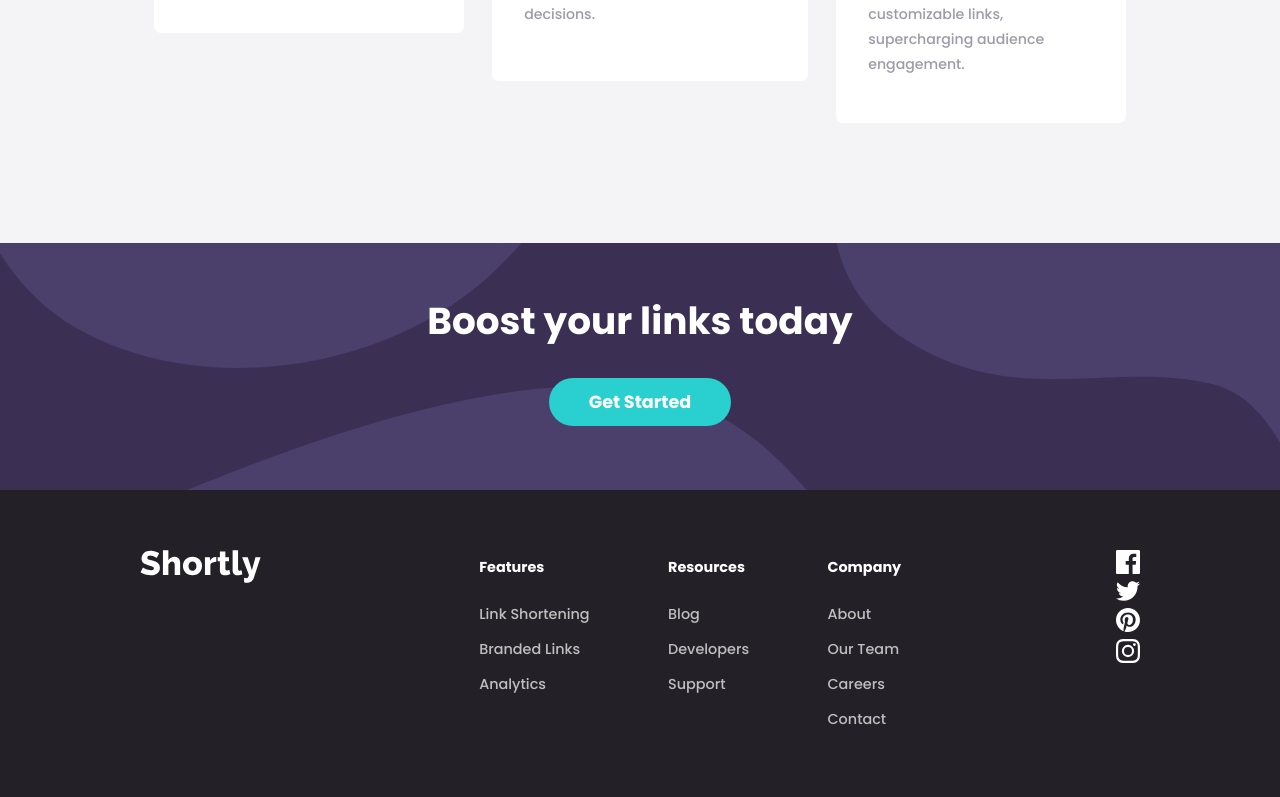
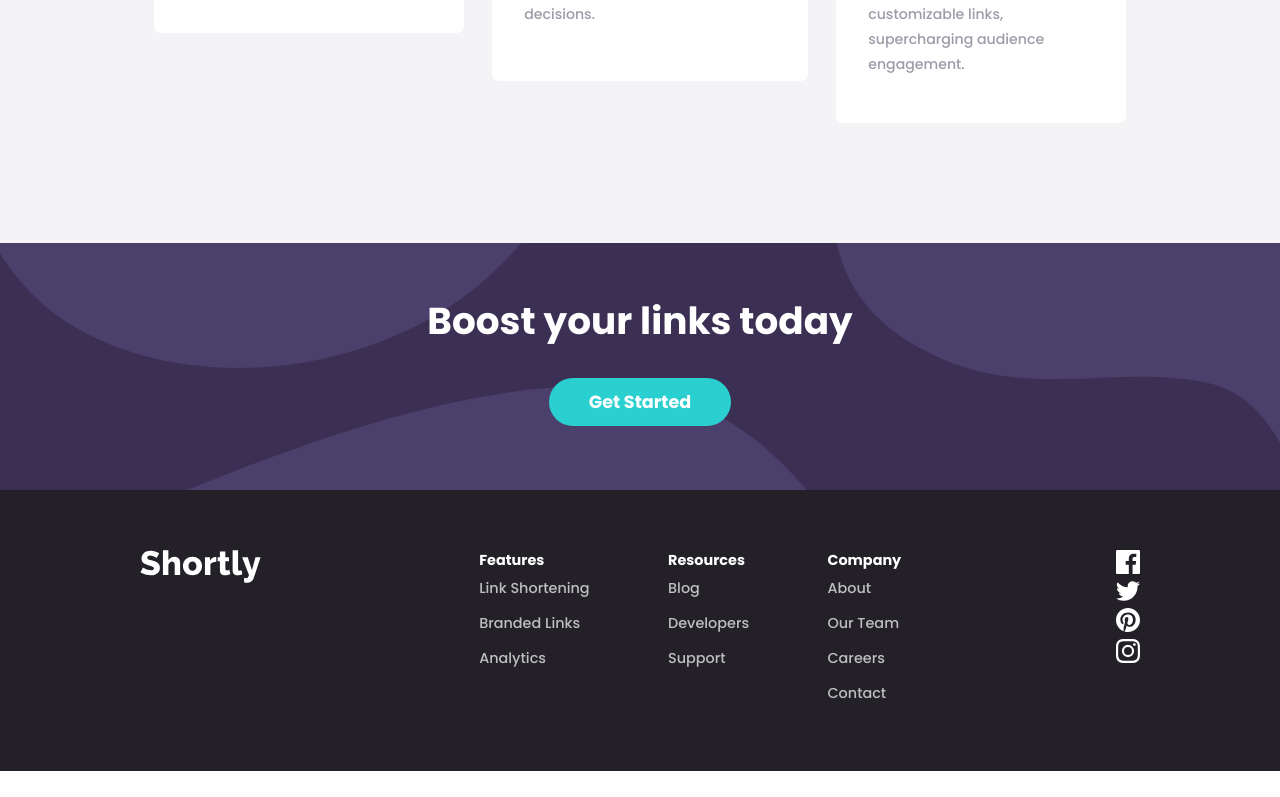
Before and after one commit to aman-atg/Shortly-Landing-Page, a React (Create React App) app: page / in a window 1280 px wide. Shown: the part 1770-2567 px from the top of the page. After the commit the page ends 2541 px from the top, so only its background shows below. Built offline with nearby package versions, Linux system fonts and the light colour scheme.

Commit message:
small change

```diff
--- a/src/components/Footer/UnorderedLists.jsx
+++ b/src/components/Footer/UnorderedLists.jsx
@@ -3,19 +3,19 @@ const UnorderedLists = () => {
   return (
     <div className="ul-lists">
       <ul className="ul-lists-1">
-        <li>Features</li>
+        <h4>Features</h4>
         <li>Link Shortening</li>
         <li>Branded Links</li>
         <li>Analytics</li>
       </ul>
       <ul className="ul-lists-2">
-        <li> Resources</li>
+        <h4> Resources</h4>
         <li> Blog</li>
         <li> Developers</li>
         <li> Support</li>
       </ul>
       <ul className="ul-lists-3">
-        <li> Company</li>
+        <h4> Company</h4>
         <li> About</li>
         <li> Our Team</li>
         <li> Careers</li>
```
